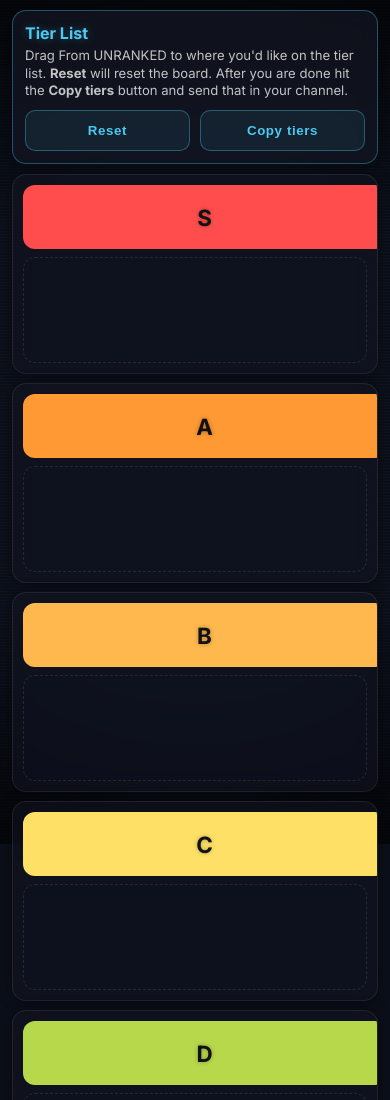
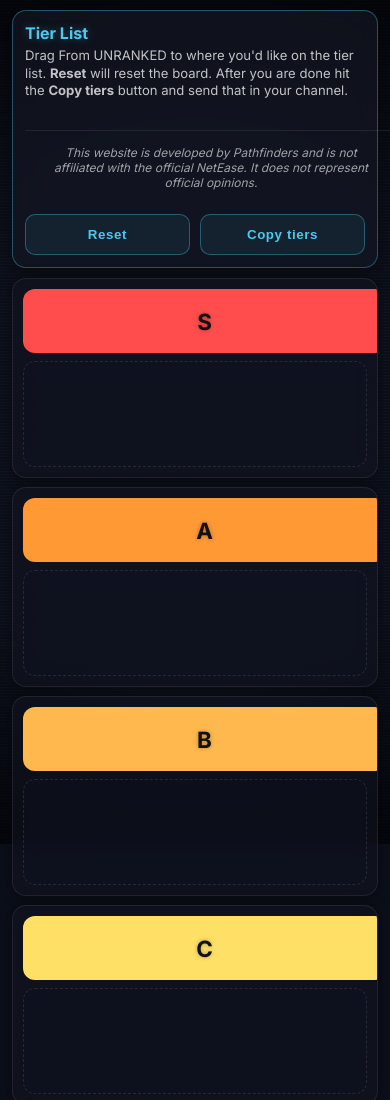
Before and after one commit to CannizzoOW/pathfinder, a website: page tiermaker.html in a window 390 px wide. Shown: the top 1100 px of the page. Drawn offline with Linux system fonts and the light colour scheme.

Commit message:
added footer

```diff
--- a/tiermaker.html
+++ b/tiermaker.html
@@ -439,6 +439,22 @@
     transform: translateY(-1px);
   }
 }
+
+.site-footer{
+  margin-top: 30px;
+  padding: 16px 20px;
+  text-align: center;
+  font-size: 0.8rem;
+  color: rgba(255,255,255,0.6);
+  border-top: 1px solid rgba(255,255,255,0.08);
+}
+
+@media (max-width: 768px){
+  .site-footer{
+    font-size: 0.75rem;
+    padding: 14px 16px;
+  }
+}
   </style>
 </head>
 
@@ -447,9 +463,16 @@
     <div class="tier-header">
       <div>
         <h1>Tier List</h1>
+
         <div class="hint" id="hint">
           Drag From UNRANKED to where you'd like on the tier list. <b>Reset</b> will reset the board. After you are done hit the <b>Copy tiers</b> button and send that in your channel.
         </div>
+        <footer class="site-footer">
+          This website is developed by Pathfinders and is not affiliated with the official NetEase.
+          It does not represent official opinions.
+          </footer>
+
+
       </div>
 
       <div class="tier-actions">
```
